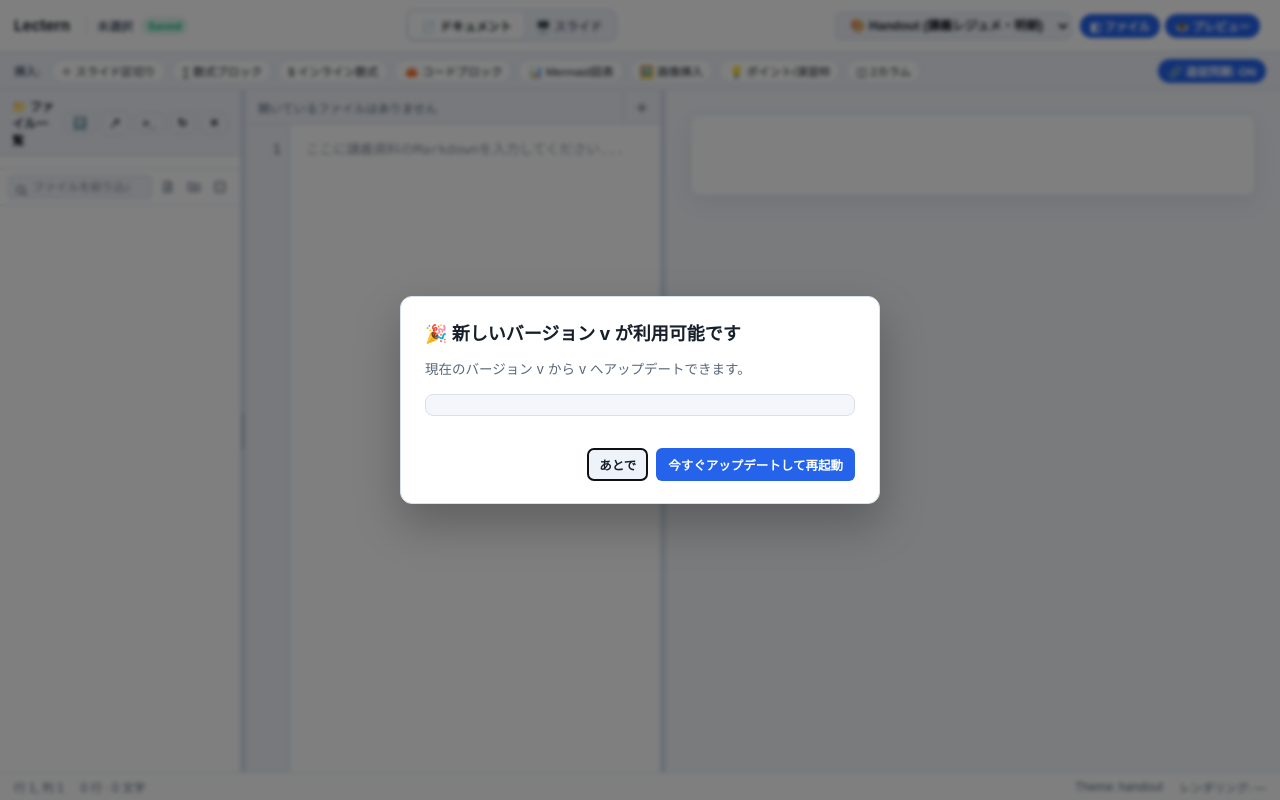
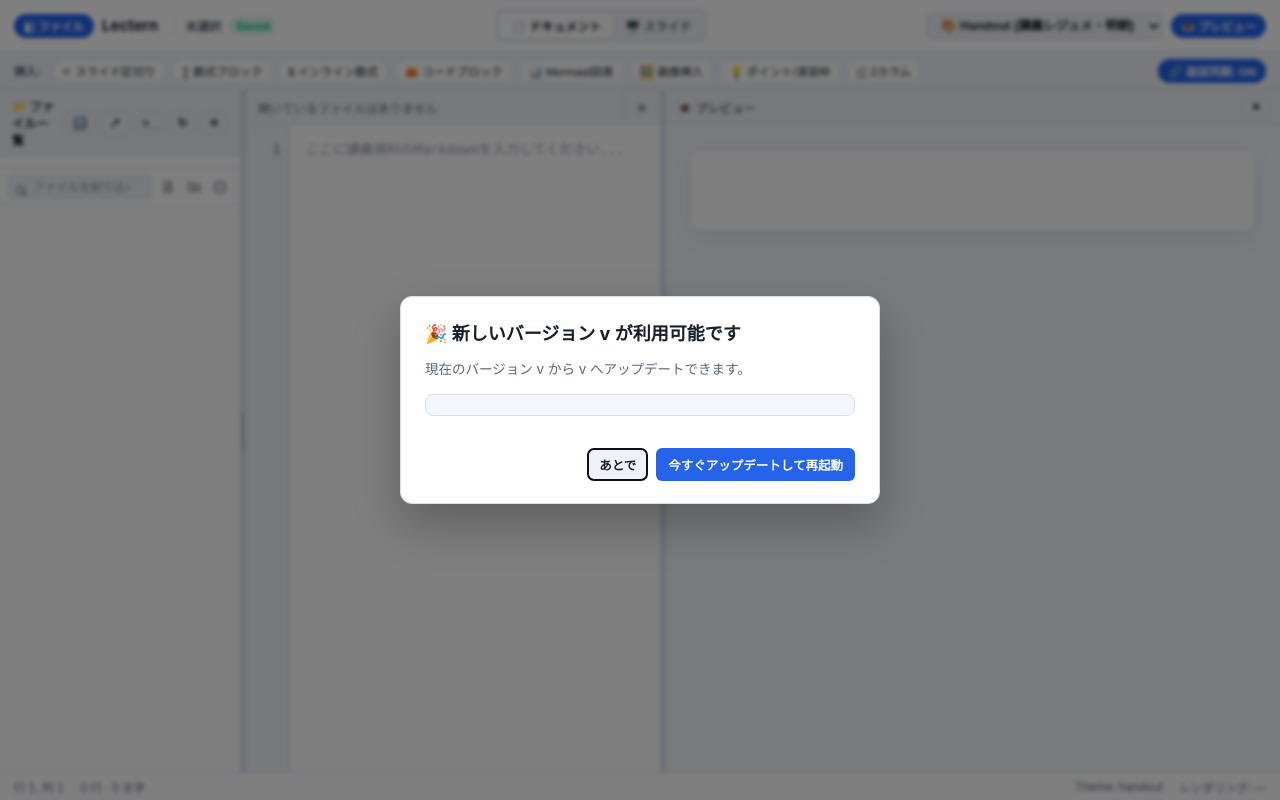
Before and after one commit to Nagatani/lectern, a website built with Vite: page index.html in a window 1280 px wide. Built offline with nearby package versions, Linux system fonts and the light colour scheme.

Commit message:
feat(ui): place pane toggle buttons directly above sidebar and preview panes

```diff
--- a/index.html
+++ b/index.html
@@ -20,6 +20,15 @@
       <!-- Top Header / Toolbar (Decluttered: File/Export/History/Theme-Edit/Help live in native menu bar) -->
       <header class="toolbar">
         <div class="toolbar-left">
+          <button
+            type="button"
+            id="btn-toggle-sidebar"
+            class="chip-btn chip-toggle active"
+            aria-pressed="true"
+            title="ファイルエクスプローラーの表示/非表示 (Cmd+B / Ctrl+B)"
+          >
+            ◧ ファイル
+          </button>
           <div class="brand">
             <h1 class="brand-title">Lectern</h1>
           </div>
@@ -54,16 +63,6 @@
             <option value="handout">🎨 Handout (講義レジュメ・明朝)</option>
           </select>
 
-          <div class="pane-toggle-group" role="group" aria-label="パネル表示切替">
-            <button
-              type="button"
-              id="btn-toggle-sidebar"
-              class="chip-btn chip-toggle active"
-              aria-pressed="true"
-              title="ファイルエクスプローラーの表示/非表示 (Cmd+B / Ctrl+B)"
-            >
-              ◧ ファイル
-            </button>
           <button
             type="button"
             id="btn-toggle-preview"
@@ -73,7 +72,6 @@
           >
             👁️ プレビュー
           </button>
-          </div>
         </div>
       </header>
 
@@ -193,6 +191,20 @@
 
         <!-- Right Pane: Live Preview -->
         <section id="pane-preview" class="preview-pane" aria-label="リアルタイムプレビュー">
+          <div class="preview-header">
+            <span class="preview-header-title">👁️ プレビュー</span>
+            <div class="preview-header-actions">
+              <button
+                type="button"
+                id="btn-close-preview"
+                class="btn btn-icon btn-sm"
+                aria-label="プレビューを隠す"
+                title="プレビューを非表示 (Cmd+\ / Ctrl+\)"
+              >
+                ✕
+              </button>
+            </div>
+          </div>
           <div id="preview-viewport" class="preview-viewport mode-document">
             <article id="preview-content" class="lecture-render-root" data-lecture-theme="handout"></article>
           </div>
--- a/src/main.ts
+++ b/src/main.ts
@@ -133,6 +133,7 @@ const btnToggleSidebar = document.getElementById("btn-toggle-sidebar") as HTMLBu
 const btnTogglePreview = document.getElementById("btn-toggle-preview") as HTMLButtonElement;
 const btnToggleScrollSync = document.getElementById("btn-toggle-scroll-sync") as HTMLButtonElement | null;
 const btnCloseSidebar = document.getElementById("btn-close-sidebar") as HTMLButtonElement;
+const btnClosePreview = document.getElementById("btn-close-preview") as HTMLButtonElement | null;
 
 const btnParentDir = document.getElementById("btn-parent-dir") as HTMLButtonElement;
 const btnRevealExplorer = document.getElementById("btn-reveal-explorer") as HTMLButtonElement;
@@ -1998,6 +1999,7 @@ function setupPaneLayoutAndResizers(): void {
   btnCloseSidebar.addEventListener("click", () => toggleSidebarVisibility(false));
 
   btnTogglePreview.addEventListener("click", () => togglePreviewVisibility());
+  btnClosePreview?.addEventListener("click", () => togglePreviewVisibility(false));
 
   // Global keyboard shortcuts:
   // Cmd/Ctrl + B (Sidebar), Cmd/Ctrl + \ (Preview), Cmd/Ctrl + , (Settings),
--- a/src/styles.css
+++ b/src/styles.css
@@ -1882,3 +1882,28 @@ dialog::backdrop {
   outline: 2px solid var(--brand);
   outline-offset: 1px;
 }
+
+/* Preview Pane Compact Header (Symmetric with Sidebar Header & Editor Tab Bar) */
+.preview-header {
+  display: flex;
+  align-items: center;
+  justify-content: space-between;
+  height: 35px;
+  padding: 0 10px 0 12px;
+  background-color: var(--bg-elevated);
+  border-bottom: 1px solid var(--border-color);
+  flex-shrink: 0;
+}
+
+.preview-header-title {
+  font-size: 12px;
+  font-weight: 700;
+  color: var(--text-muted);
+  white-space: nowrap;
+}
+
+.preview-header-actions {
+  display: inline-flex;
+  align-items: center;
+  gap: 4px;
+}
```
Lines whose indentation alone changed are shown as unchanged.
